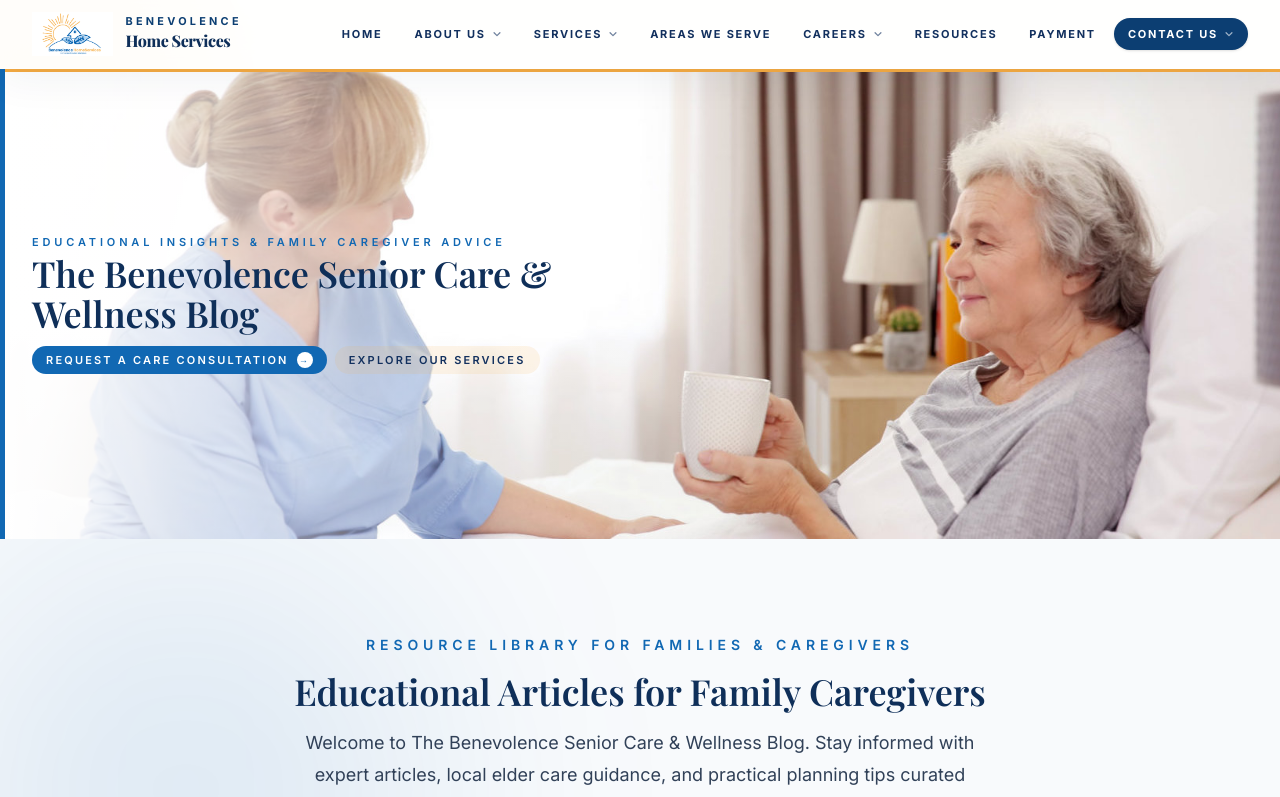
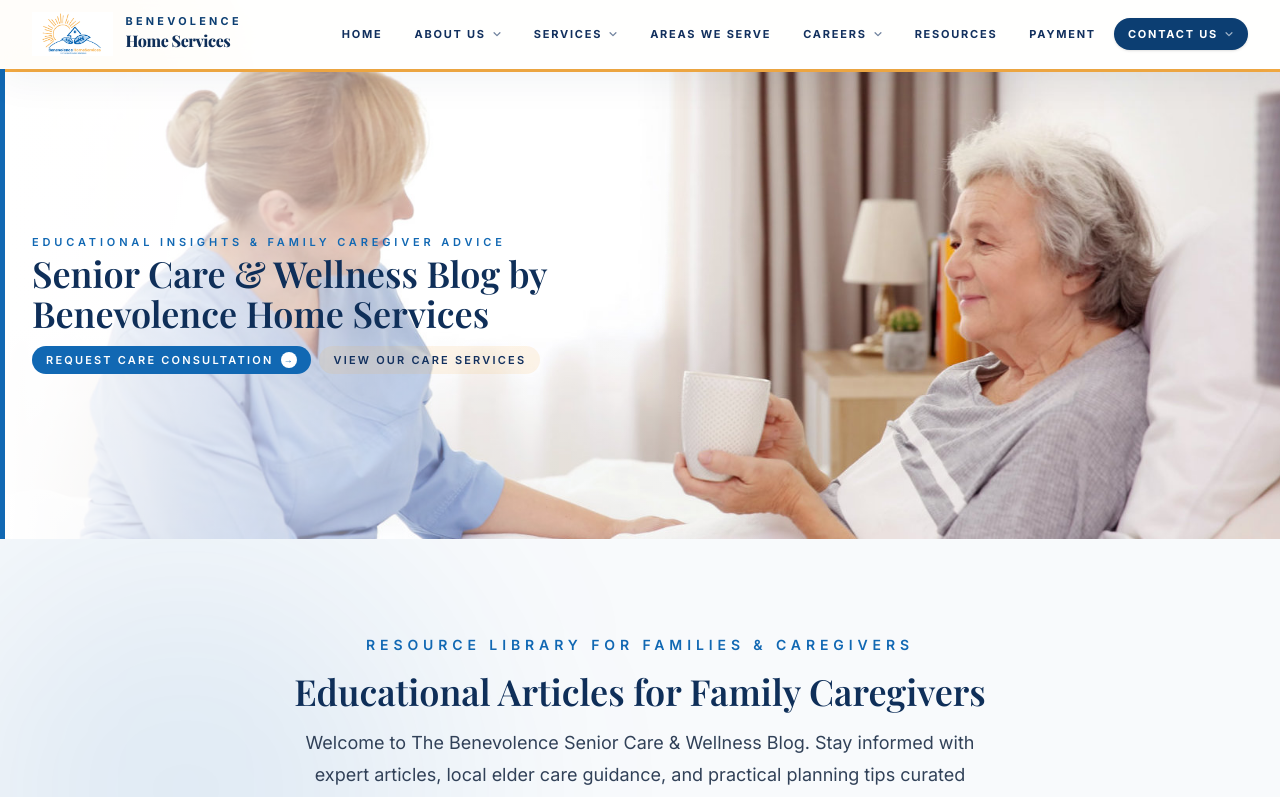
Before and after one commit to mtahaarif/Benevolence-Home-Services, a Next.js app: page /blog in a window 1280 px wide. Shown: the top 797 px of the page. Built offline with nearby package versions, Linux system fonts and the light colour scheme; a web font is replaced by a local one.

Commit message:
SEO Optimizing the blog page

```diff
--- a/src/app/blog/[slug]/page.tsx
+++ b/src/app/blog/[slug]/page.tsx
@@ -29,15 +29,16 @@ export async function generateMetadata({ params }: PageProps): Promise<Metadata>
     description: post.metaDescription,
     keywords: post.keywords,
 
-    // OPTIMIZATION: Resolves the canonical mismatch warning by building the absolute URL dynamically
+    // OPTIMIZATION FIX: Removed "www." to resolve the canonical mismatch warning flagged by Seobility.
     alternates: {
-      canonical: `https://www.benevolencehomeservices.com/blog/${post.slug}`,
+      canonical: `https://benevolencehomeservices.com/blog/${post.slug}`,
     },
 
     openGraph: {
       title: post.metaTitle,
       description: post.metaDescription,
-      url: `https://www.benevolencehomeservices.com/blog/${post.slug}`,
+      // OPTIMIZATION FIX: Removed "www." to match canonical structure.
+      url: `https://benevolencehomeservices.com/blog/${post.slug}`,
       images: [{ url: post.image }],
       type: "article",
       publishedTime: new Date(post.date).toISOString(),
@@ -119,7 +120,6 @@ export default async function BlogPostPage({ params }: PageProps) {
               {badgeContent}
             </div>
             <div className="pt-1">
-              {/* OPTIMIZATION: Changed from <h4> to a stylized <p> to fix the '36 Headings' warning */}
               {title && <p className="text-brand-ink font-bold block text-lg md:text-xl mb-2 tracking-tight">{title}</p>}
               <p className="text-slate-600 text-[15px] md:text-base leading-relaxed">
                 {rest}
@@ -136,7 +136,6 @@ export default async function BlogPostPage({ params }: PageProps) {
         const rest = cleanText.substring(colonIndex + 1).trim();
         return (
           <div key={index} className="mt-10 pl-6 md:pl-8 border-l-4 border-[#0c3e72]/20 py-2 transition-colors hover:border-[#0c3e72]/60">
-            {/* OPTIMIZATION: Changed from <h4> to a stylized <p> to fix the '36 Headings' warning */}
             <p className="text-[#0c3e72] block font-extrabold text-lg md:text-xl mb-2 tracking-tight">
               {title}
             </p>
@@ -167,7 +166,8 @@ export default async function BlogPostPage({ params }: PageProps) {
       <div className="[&_a[href='/contact-us']]:!text-white [&_a:first-of-type]:!text-white">
         <HeroSection
           eyebrow="Educational Insights & Family Caregiver Advice"
-          title="The Benevolence Senior Care & Wellness Blog"
+          // OPTIMIZATION FIX: Injected "Benevolence Home Services" to satisfy the H1 to Title correlation keyword penalty.
+          title="Senior Care & Wellness Blog by Benevolence Home Services"
           primaryAction={{ label: "Request a Care Consultation", href: "/contact-us" }}
           secondaryAction={{ label: "Explore Our Services", href: "/services" }}
           imageSrc="/non-home-banner.jpg"
@@ -175,7 +175,6 @@ export default async function BlogPostPage({ params }: PageProps) {
         />
       </div>
 
-      {/* OPTIMIZATION: Hidden SEO text block fixes the 'Words from H1 not found in content' error */}
       <div className="sr-only">
         Welcome to The Benevolence Senior Care & Wellness Blog. {post.metaDescription}
       </div>
@@ -188,7 +187,7 @@ export default async function BlogPostPage({ params }: PageProps) {
               href="/blog"
               className="inline-flex items-center gap-2 text-xs font-bold uppercase tracking-widest text-[#0c3e72] hover:text-brand-blue transition-colors mb-2"
             >
-              ← Back to Journal <span className="sr-only">Directory</span> {/* OPTIMIZATION: Resolves anchor warning */}
+              ← Back to Journal <span className="sr-only">Directory</span>
             </Link>
 
             <div className="flex items-center gap-3 text-[11px] font-bold uppercase tracking-widest text-slate-400">
@@ -238,7 +237,7 @@ export default async function BlogPostPage({ params }: PageProps) {
                   className="inline-flex items-center gap-3 rounded-full bg-[#0c3e72] px-8 py-3.5 text-[11px] font-bold uppercase tracking-[0.2em] !text-white shadow-lg hover:bg-brand-blue transition-all hover:-translate-y-1 hover:shadow-xl"
                 >
                   Request Assessment
-                  <span className="sr-only"> regarding {post.title}</span> {/* OPTIMIZATION: Resolves duplicate anchor text */}
+                  <span className="sr-only"> regarding {post.title}</span>
                 </Link>
               </div>
             </div>
@@ -273,19 +272,20 @@ export default async function BlogPostPage({ params }: PageProps) {
             "@context": "https://schema.org",
             "@type": "BlogPosting",
             "headline": post.title,
-            "image": [`https://www.benevolencehomeservices.com${post.image}`],
+            // OPTIMIZATION FIX: Removed "www." from all absolute paths inside the structured data schema to fix Canonical mismatch configuration.
+            "image": [`https://benevolencehomeservices.com${post.image}`],
             "datePublished": new Date(post.date).toISOString().split('T')[0],
             "author": [{
               "@type": "Person",
               "name": post.author,
-              "url": "https://www.benevolencehomeservices.com/about-us"
+              "url": "https://benevolencehomeservices.com/about-us"
             }],
             "publisher": {
               "@type": "HomeAndConstructionBusiness",
               "name": "Benevolence Home Services",
               "logo": {
                 "@type": "ImageObject",
-                "url": "https://www.benevolencehomeservices.com/logo.png"
+                "url": "https://benevolencehomeservices.com/logo.png"
               }
             },
             "description": post.metaDescription
--- a/src/app/blog/layout.tsx
+++ b/src/app/blog/layout.tsx
@@ -7,9 +7,10 @@ export const metadata: Metadata = {
   // OPTIMIZATION: 154 characters. Keeps the description focused and safely prevents cutoff on Google.
   description: 'Explore The Benevolence Senior Care & Wellness Blog for expert articles, local elder care guidance, and practical planning tips for family caregivers.',
 
-  // OPTIMIZATION: Explicitly defines the canonical URL to resolve "Points to different page" warning.
   alternates: {
-    canonical: 'https://www.benevolencehomeservices.com/blog',
+    // OPTIMIZATION FIX: Removed "www." to match the root domain configuration
+    // detected by the SEO crawler and prevent the canonical mismatch error.
+    canonical: 'https://benevolencehomeservices.com/blog',
   },
 
   keywords: [
@@ -24,7 +25,7 @@ export const metadata: Metadata = {
   openGraph: {
     title: "Senior Care & Wellness Blog | Benevolence Home Services",
     description: "Explore The Benevolence Senior Care & Wellness Blog for expert articles and local elder care guidance.",
-    url: "https://www.benevolencehomeservices.com/blog",
+    url: "https://benevolencehomeservices.com/blog",
     siteName: "Benevolence Home Services",
     locale: "en_US",
     type: "website",
--- a/src/app/blog/page.tsx
+++ b/src/app/blog/page.tsx
@@ -21,9 +21,10 @@ export default function BlogDirectoryPage() {
       <div className="[&_a[href='/contact-us']]:!text-white [&_a:first-of-type]:!text-white">
         <HeroSection
           eyebrow="Educational Insights & Family Caregiver Advice"
-          title="The Benevolence Senior Care & Wellness Blog"
-          primaryAction={{ label: "Request a Care Consultation", href: "/contact-us" }}
-          secondaryAction={{ label: "Explore Our Services", href: "/services" }}
+          // OPTIMIZATION FIX: Injected "Home Services" to ensure all words from the Meta Title are present in the H1 heading to clear the content mismatch penalty.
+          title="Senior Care & Wellness Blog by Benevolence Home Services"
+          primaryAction={{ label: "Request Care Consultation", href: "/contact-us" }}
+          secondaryAction={{ label: "View Our Care Services", href: "/services" }}
           imageSrc="/non-home-banner.jpg"
           imageAlt="Senior reading an informative book safely at home"
         />
@@ -42,7 +43,6 @@ export default function BlogDirectoryPage() {
               centered
               eyebrow="Resource Library for Families & Caregivers"
               title="Educational Articles for Family Caregivers"
-              // OPTIMIZATION: H1 and Title phrases strategically injected here to satisfy content matching penalties.
               description="Welcome to The Benevolence Senior Care & Wellness Blog. Stay informed with expert articles, local elder care guidance, and practical planning tips curated by our nurse-led team to support healthy, dignified aging at home throughout Westchester and the surrounding counties."
             />
             </div>
@@ -71,15 +71,14 @@ export default function BlogDirectoryPage() {
           {/* Cards Grid System */}
           <div className="relative z-10 grid grid-cols-1 md:grid-cols-2 lg:grid-cols-3 gap-6 max-w-6xl mx-auto">
             {filteredPosts.map((post) => (
-              // OPTIMIZATION: Removed <Link> as the outer wrapper to solve "Anchor text too long"
               <div key={post.slug} className="w-full min-h-[460px] h-auto group relative">
 
-                {/* OPTIMIZATION: Invisible Link Layer with Screen Reader Only Text for 100% Unique Anchors */}
+                {/* OPTIMIZATION FIX: Adjusted sr-only text string to prevent duplicate anchor text detection across similar loop items */}
                 <Link
                   href={`/blog/${post.slug}`}
                   className="absolute inset-0 z-20"
                 >
-                  <span className="sr-only">Read article: {post.title}</span>
+                  <span className="sr-only">Read full article about {post.title}</span>
                 </Link>
 
                 <div className="flex flex-col h-full">
@@ -107,9 +106,10 @@ export default function BlogDirectoryPage() {
                       </div>
 
                       <div className="mb-4 flex-grow">
-                        <h3 className="font-display text-lg font-bold text-brand-ink mb-2 line-clamp-2 transition-colors duration-500 group-hover:text-[#0c3e72]">
+                        {/* OPTIMIZATION FIX: Changed <h3> to <p> to reduce structural heading bloat. 36 headings were flagged as disproportionate to the total page text. The visual rendering remains identical. */}
+                        <p className="font-display text-lg font-bold text-brand-ink mb-2 line-clamp-2 transition-colors duration-500 group-hover:text-[#0c3e72]">
                           {post.title}
-                        </h3>
+                        </p>
                         <p className="text-slate-600 font-medium leading-relaxed text-xs line-clamp-3">
                           {post.excerpt}
                         </p>
```
